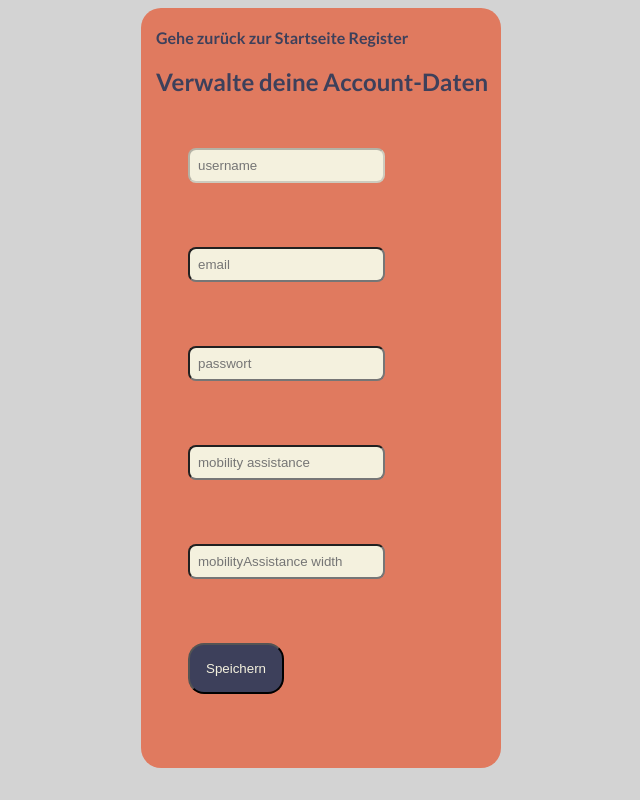
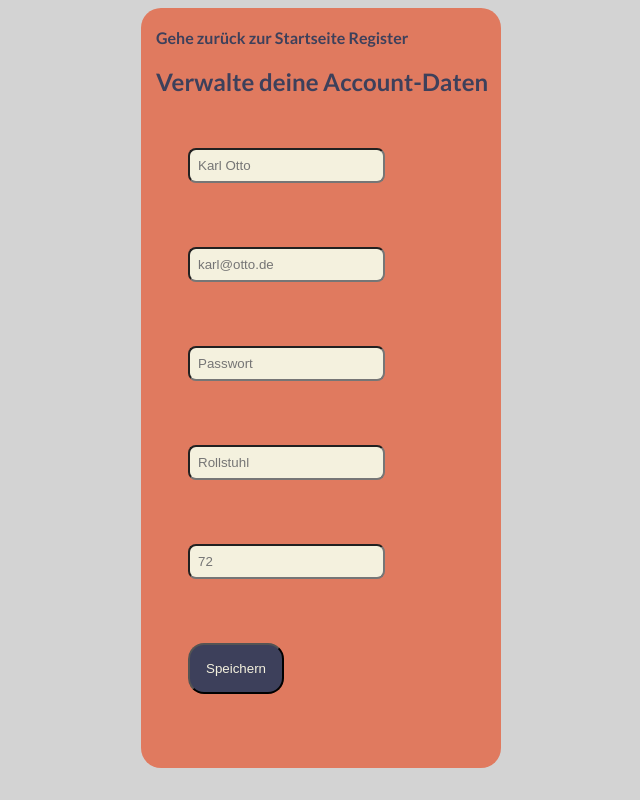
Before and after one commit to mullerow/Abled-App, a Vue app: page /account in a window 1280 px wide. Shown: the whole page, without its empty margins (319-959 px from the left). Built offline with nearby package versions, Linux system fonts and the light colour scheme.

Commit message:
dummytest

```diff
--- a/src/views/AccountViews/accountView.vue
+++ b/src/views/AccountViews/accountView.vue
@@ -4,27 +4,42 @@
   <h2>Verwalte deine Account-Daten</h2>
   <InputField
     label="Username"
-    v-model="userData.userName"
-    placeholder="username"
-    :disabled="!editMode"
+    v-model="store.userData[0].userName"
+    :placeholder="store.userData[0].userName ? store.userData[0].userName : 'username'"
   ></InputField>
-  <InputField label="Email" v-model="userData.eMailAddress" placeholder="email"></InputField>
-  <InputField label="password" v-model="userData.passWord" placeholder="passwort"></InputField>
+  <InputField
+    label="Email"
+    v-model="store.userData[0].eMailAddress"
+    :placeholder="store.userData[0].eMailAddress ? store.userData[0].eMailAddress : 'Email'"
+  ></InputField>
+  <InputField
+    label="password"
+    v-model="store.userData[0].passWord"
+    :placeholder="store.userData[0].passWord ? store.userData[0].passWord : 'Passwort'"
+  ></InputField>
   <InputField
     label="Mobility Assistance"
-    v-model="userData.mobilityAssistance"
-    placeholder="mobility assistance"
+    v-model="store.userData[0].mobilityAssistance"
+    :placeholder="
+      store.userData[0].mobilityAssistance
+        ? store.userData[0].mobilityAssistance
+        : 'mobility assistance'
+    "
   ></InputField>
   <InputField
     label="Mobility Assistance Width"
-    v-model="userData.mobilityAssistanceWidth"
-    placeholder="mobilityAssistance width"
+    v-model="store.userData[0].mobilityAssistanceWidth"
+    :placeholder="
+      store.userData[0].mobilityAssistanceWidth
+        ? store.userData[0].mobilityAssistanceWidth
+        : 'mobilityAssistance width'
+    "
   ></InputField>
-  <NavButton :Navigation="'Speichern'" @click="editUserData"></NavButton>
+  <NavButton :Navigation="'Speichern'" @click="saveUserData"></NavButton>
 </template>
 
 <script>
-//import { storeData } from '@/stores/store.js'
+import { storeData } from '@/stores/store.js'
 
 import InputField from '@/components/InputField.vue'
 import NavButton from '@/components/NavButton.vue'
@@ -33,16 +48,12 @@ export default {
   components: { InputField, NavButton },
   data() {
     return {
-      userData: {
-        userName: '',
-        eMailAddress: '',
-        passWord: '',
-        mobilityAssistance: '',
-        mobilityAssistanceWidth: ''
-      }
+      store: storeData()
     }
-    //methods: {
-    //editUserData() {
+  },
+  created() {
+    const dummyUser = this.store.userData[0]
+    console.log('userData:', dummyUser)
   }
 }
 </script>
```
